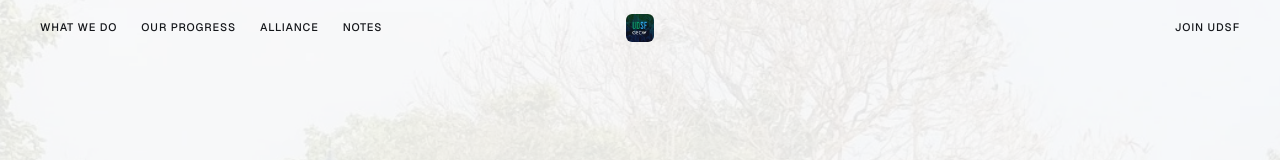
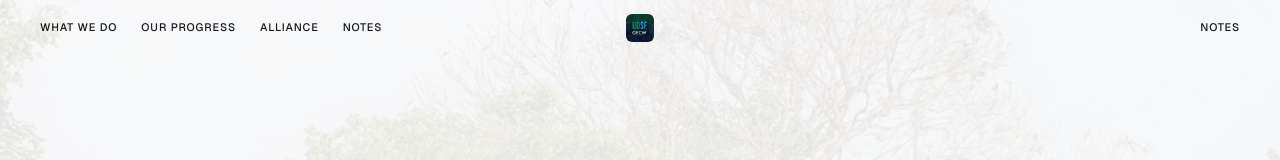
Before and after one commit to udsfgecw/website, a React (Vite) app: page / in a window 1280 px wide. Shown: the top 160 px of the page. Built offline with nearby package versions, Linux system fonts and the light colour scheme.

Commit message:
feat: replace 'Join UDSF' with 'Notes' in header

```diff
--- a/src/components/layout/Nav.tsx
+++ b/src/components/layout/Nav.tsx
@@ -59,8 +59,8 @@ export default function Nav() {
           <img className="size-7 rounded-[6px]" src={`${import.meta.env.BASE_URL}assets/logo-96.webp`} alt="" width={28} height={28} />
         </Link>
 
-        <Link to="/#join" className={cn(link, "justify-self-end")}>
-          Join UDSF
+        <Link to="/notes" className={cn(link, "justify-self-end")}>
+          Notes
         </Link>
       </div>
 
```
